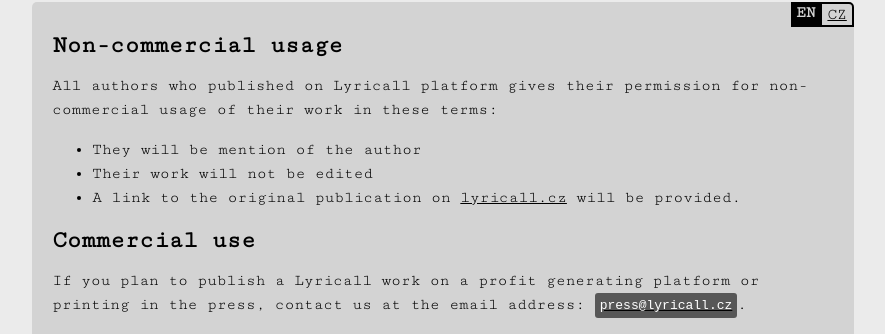
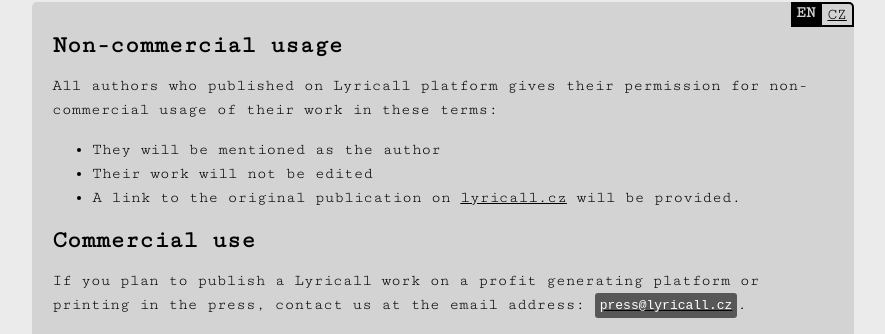
Before and after one commit to yagarea/lyricall, a Jekyll site: the page built from impressum/en.md, in a window 1280 px wide. Shown: the part 268-602 px from the top of the page, without its empty margins (197-1082 px from the left). Built offline with Jekyll 4.4.1, drawn with Linux system fonts in a browser that asks for light colours.

Commit message:
fix grammar

```diff
--- a/impressum/en.md
+++ b/impressum/en.md
@@ -10,7 +10,7 @@
 All authors who published on Lyricall platform gives their permission for non-commercial
 usage of their work in these terms:
 
-- They will be mention of the author
+- They will be mentioned as the author
 - Their work will not be edited
 - A link to the original publication on [lyricall.cz](lyricall.cz) will be provided.
 
```
